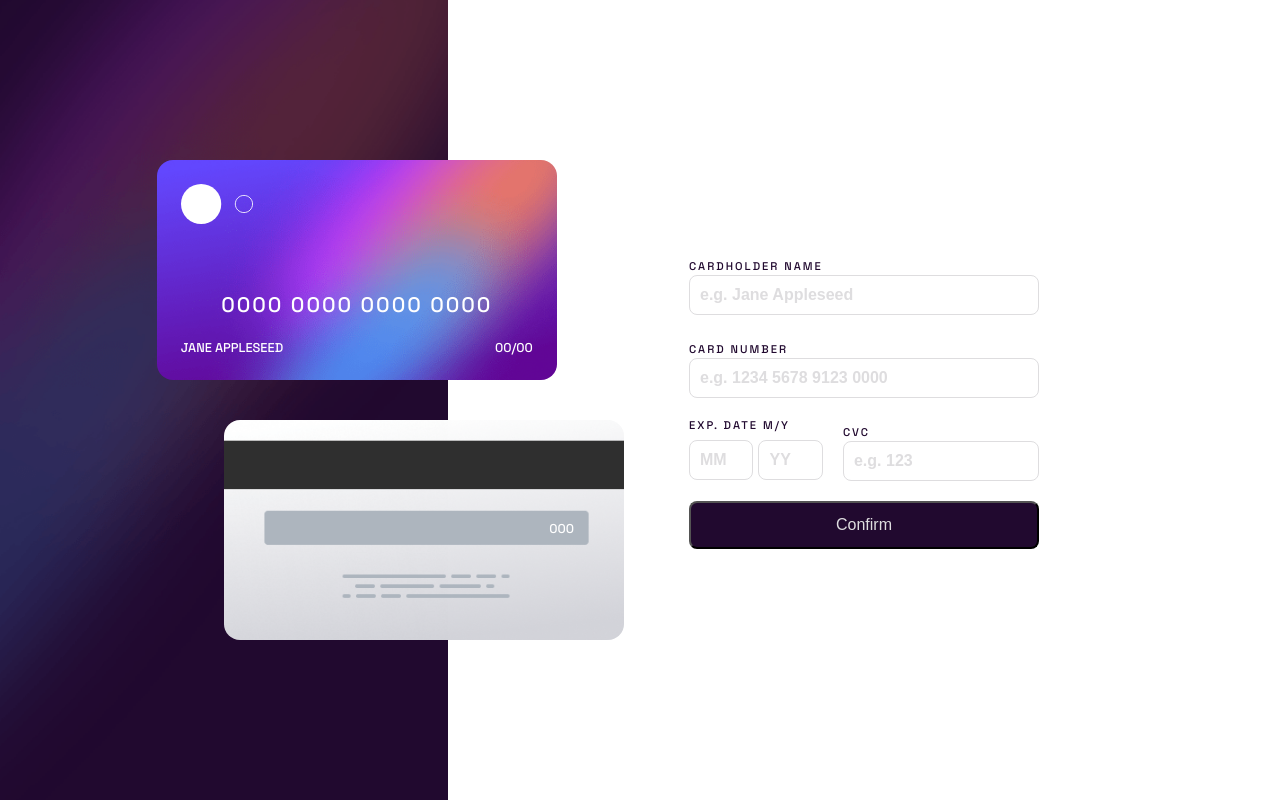
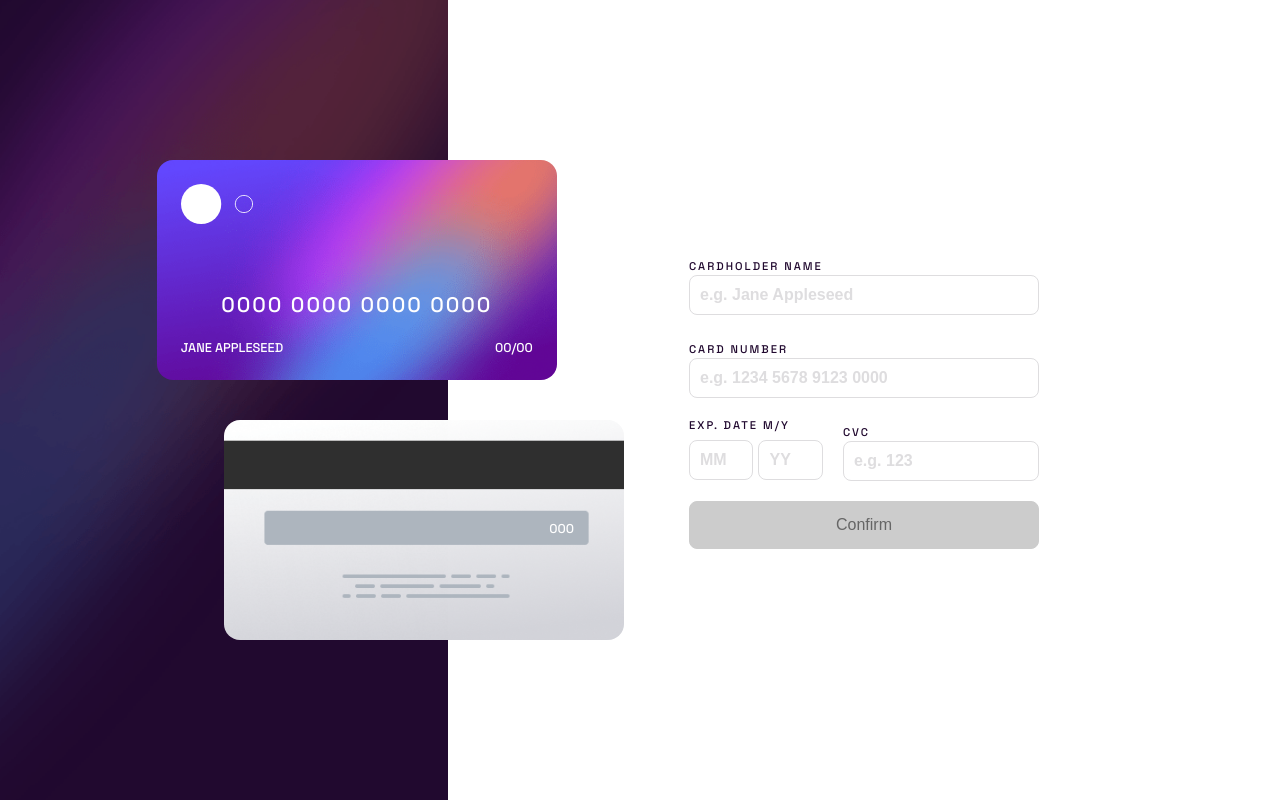
Before and after one commit to Krzyzaniaq/card_details_form, a React (Vite) app: page / in a window 1280 px wide. Built offline with nearby package versions, Linux system fonts and the light colour scheme.

Commit message:
Added validity useEffect, button disabled via state of form validity, styles of button

```diff
--- a/src/UI/Button.module.css
+++ b/src/UI/Button.module.css
@@ -5,4 +5,16 @@
     width: 350px;
     border-radius: 8px;
     font-size: 1rem;
+    cursor: pointer;
 }
+
+.btn:hover {
+    background: linear-gradient(hsl(249, 99%, 64%), hsl(278, 94%, 30%));
+}
+
+.btn:disabled {
+    border: 1px solid hsl(0, 0%, 80%);
+    background: hsl(0, 0%, 80%);
+    color: hsl(0, 0%, 40%);
+    cursor: not-allowed;
+}
--- a/src/UserData/UserDataForm.jsx
+++ b/src/UserData/UserDataForm.jsx
@@ -113,10 +113,11 @@ const UserDataForm = (props) => {
   // const [numberIsValid, setNumberIsValid] = useState();
   // const [enteredMonth, setEnteredMonth] = useState('');
   // const [monthIsValid, setMonthIsValid] = useState();
-  const [enteredYear, setEnteredYear] = useState('');
-  const [yearIsValid, setYearIsValid] = useState();
-  const [enteredCvc, setEnteredCvc] = useState('');
-  const [cvcIsValid, setCvcIsValid] = useState('');
+  // const [enteredYear, setEnteredYear] = useState('');
+  // const [yearIsValid, setYearIsValid] = useState();
+  // const [enteredCvc, setEnteredCvc] = useState('');
+  // const [cvcIsValid, setCvcIsValid] = useState('');
+  const [formIsValid, setFormIsValid] = useState(false);
 
   const [nameState, dispatchName] = useReducer(nameReducer, {
     value: '',
@@ -142,6 +143,22 @@ const UserDataForm = (props) => {
     value: '',
     isValid: null,
   });
+
+  useEffect(() => {
+    const identifier = setTimeout(() => {
+      setFormIsValid(
+        nameState.isValid &&
+          numberState.isValid &&
+          monthState.isValid &&
+          yearState.isValid &&
+          cvcState.isValid
+      );
+    }, 500);
+
+    return () => {
+      clearTimeout(identifier);
+    };
+  }, [nameState, numberState, monthState, yearState, cvcState]);
 
   const nameChangeHandler = (e) => {
     dispatchName({ type: 'USER_INPUT', val: e.target.value });
@@ -278,7 +295,9 @@ const UserDataForm = (props) => {
             />
           </div>
         </div>
-        <Button type="submit">Confirm</Button>
+        <Button type="submit" disabled={!formIsValid}>
+          Confirm
+        </Button>
       </form>
     </>
   );
```
